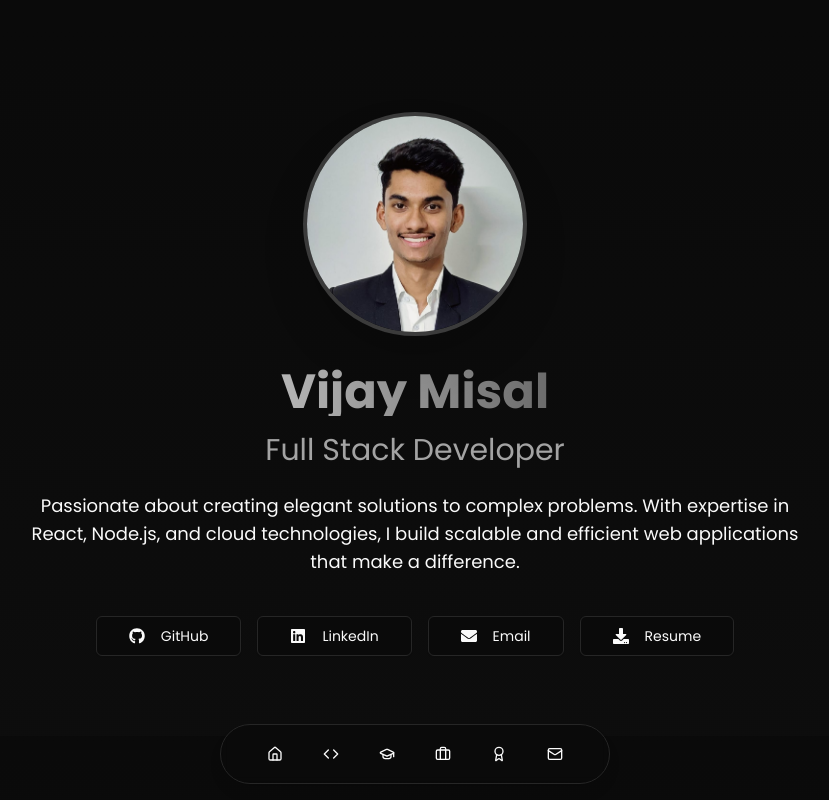
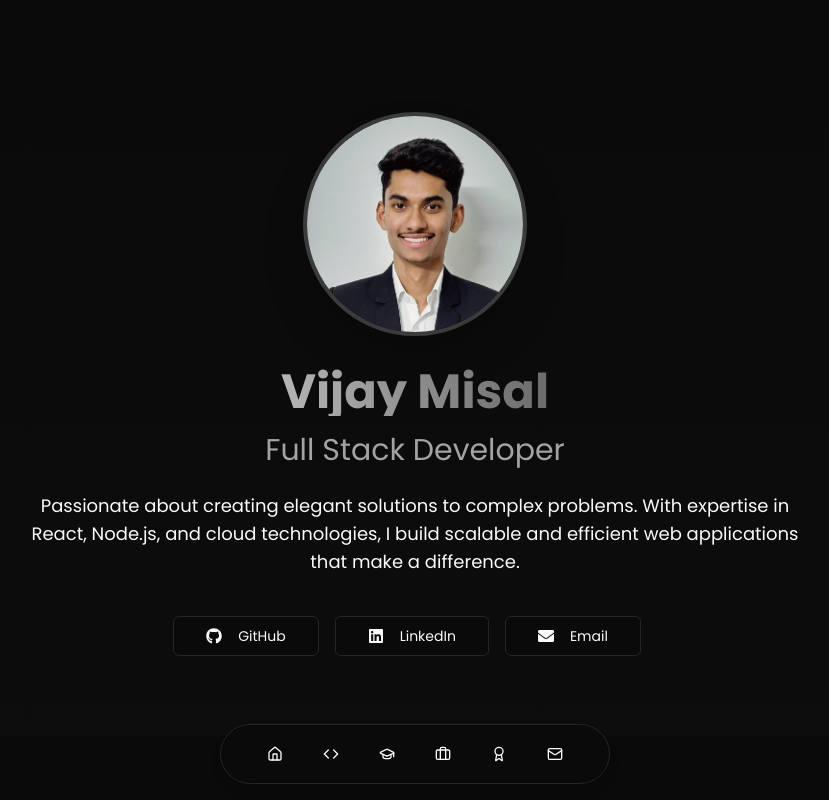
Before and after one commit to vjymisal0/portfolio-vijay, a Next.js app: page / in a window 1280 px wide. Shown: the top 800 px of the page, without its empty margins (225-1054 px from the left). Built offline with nearby package versions, Linux system fonts and the light colour scheme.

Commit message:
updating things

```diff
--- a/components/introduction.tsx
+++ b/components/introduction.tsx
@@ -128,21 +128,7 @@ export default function Introduction() {
               </Button>
             </motion.div>
             <motion.div variants={socialIconVariants}>
-              <Button
-                variant="outline"
-                size="lg"
-                className="w-full sm:w-auto group hover:bg-primary hover:text-primary-foreground transition-colors duration-300"
-                asChild
-              >
-                <a
-                  href="/resume/Vijay Resume.pdf"
-                  download
-                  className="flex items-center justify-center"
-                >
-                  <FaDownload className="mr-2 h-5 w-5 group-hover:scale-110 transition-transform duration-300" />
-                  Resume
-                </a>
-              </Button>
+
             </motion.div>
           </motion.div>
         </motion.div>
```
Also changed, not shown: 1 other file (tests, documents, lock files or other folders).
